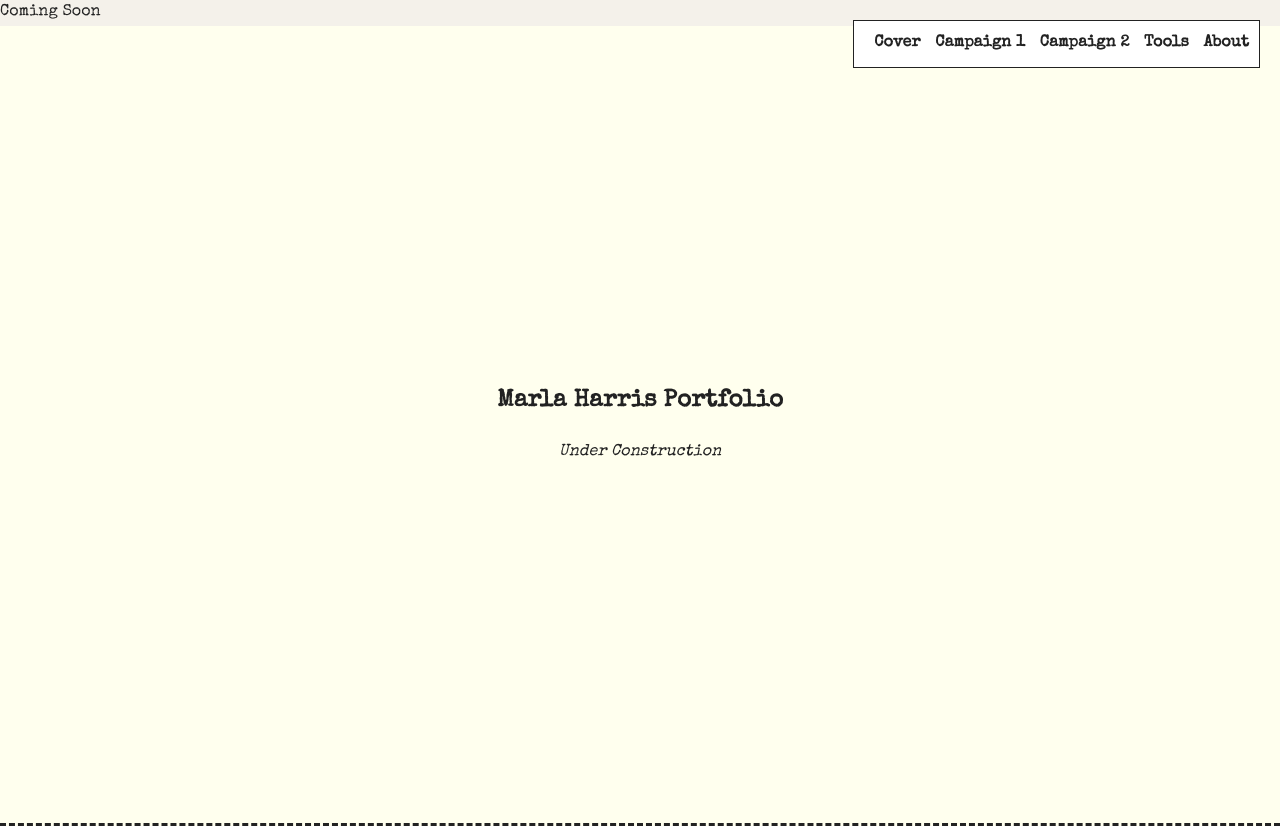
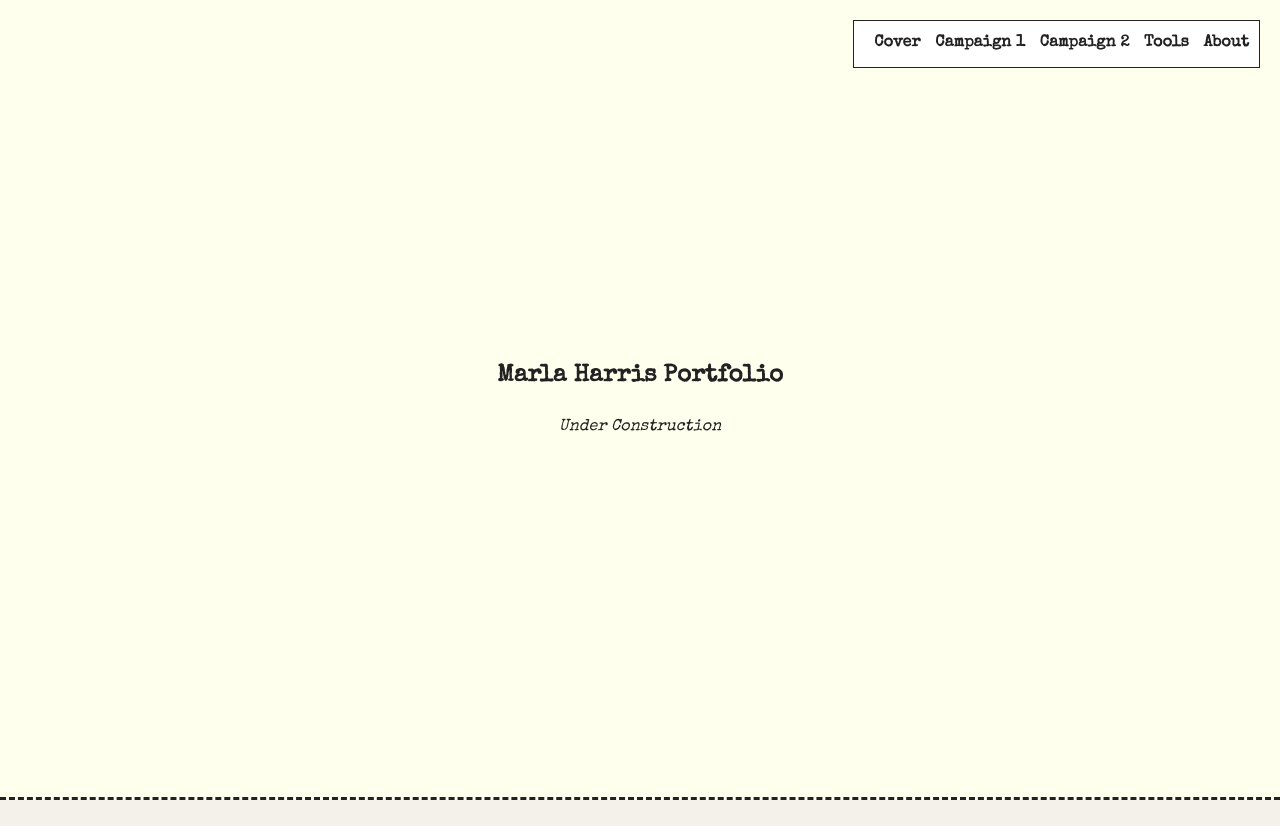
Before and after one commit to marlavharris/zine-portfolio, a plain HTML site: page index.html in a window 1280 px wide. After the commit the page ends 800 px from the top, so only its background shows below. Drawn offline with nearby package versions, Linux system fonts and the light colour scheme.

Commit message:
Update index.html

```diff
--- a/index.html
+++ b/index.html
@@ -3,7 +3,6 @@
 <head>
   <meta charset="UTF-8" />
   <meta name="viewport" content="width=device-width, initial-scale=1.0" />
-  <p> Coming Soon </p>
   <link href="https://fonts.googleapis.com/css2?family=Special+Elite&display=swap" rel="stylesheet">
   <style>
     * {
```
